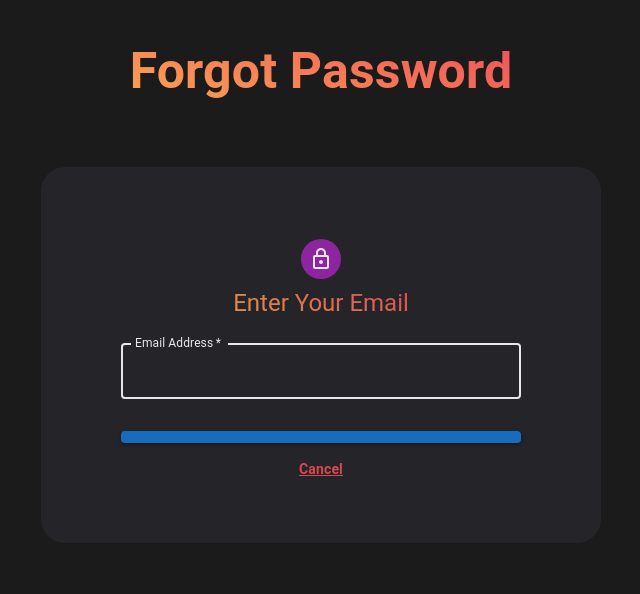
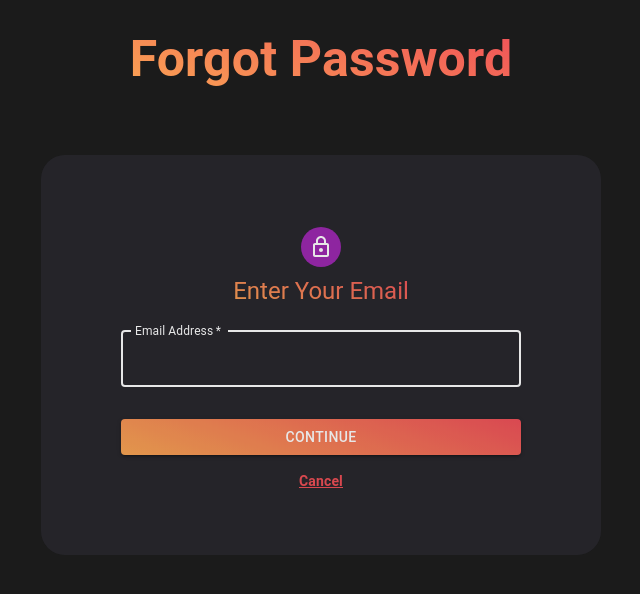
Before and after one commit to irarayzelji2002/decoraition-backend, a React (Create React App) app: page /forgot in a window 1280 px wide. Shown: the top 594 px of the page, without its empty margins (319-959 px from the left). Built offline with nearby package versions, Linux system fonts and the light colour scheme.

Commit message:
button fixed

```diff
--- a/src/components/forgotPass1.js
+++ b/src/components/forgotPass1.js
@@ -100,9 +100,14 @@ export default function ForgotPass1() {
               type="submit"
               fullWidth
               variant="contained"
-              sx={{ mt: 3, mb: 2 }}
+              sx={{
+                mt: 3,
+                mb: 2,
+                backgroundImage: "linear-gradient(20deg, #faa653, #f04f59)",
+              }}
+            >
               Continue
-            ></Button>
+            </Button>
             <Grid container>
               <Grid item xs>
                 <Link href="#" variant="body2" className="cancel-link">
```
